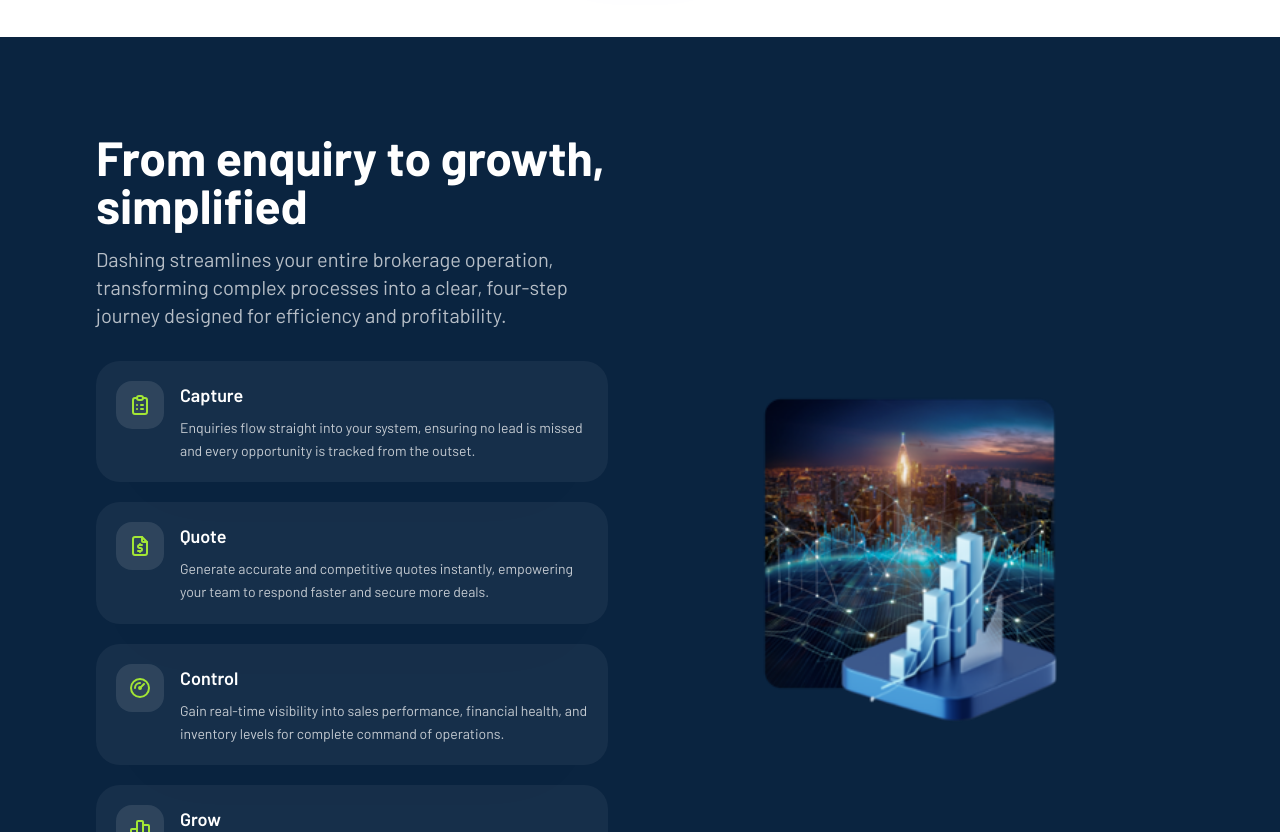
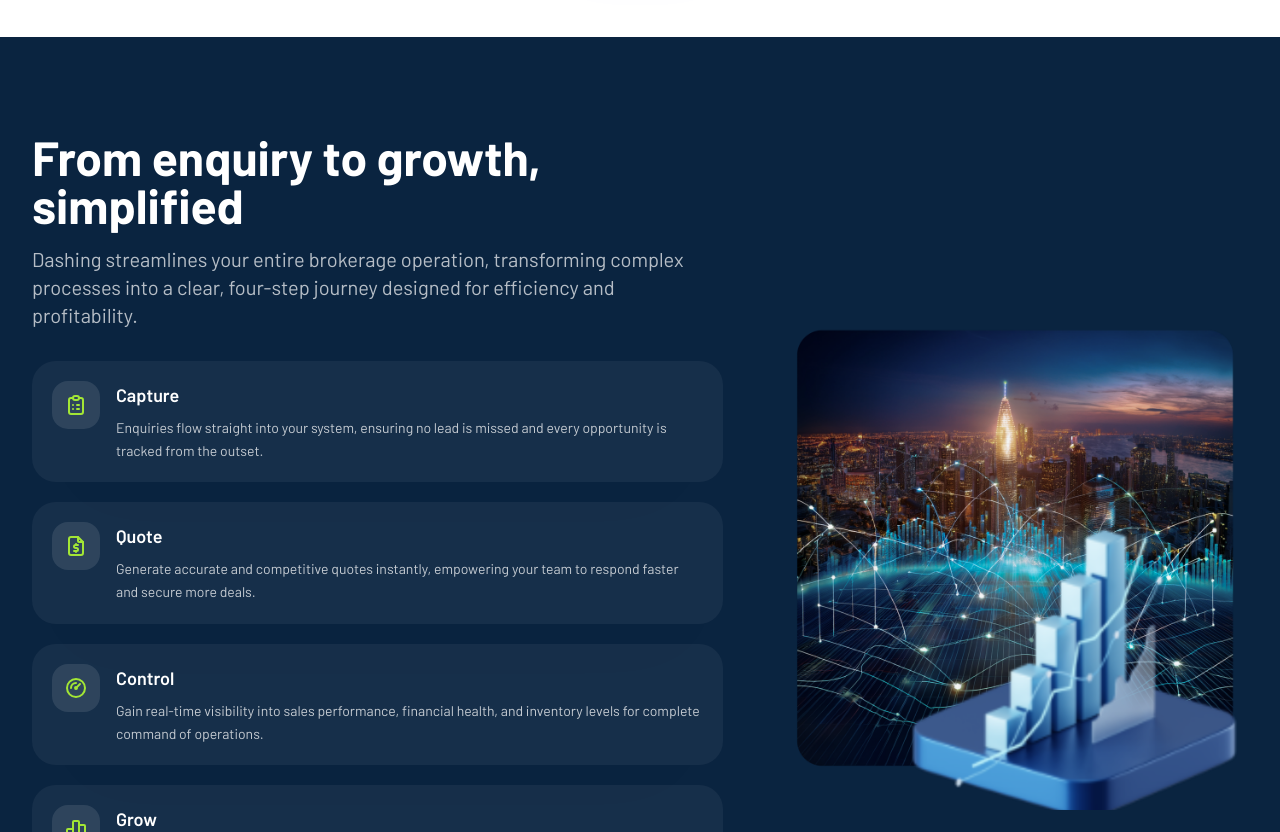
Before and after one commit to hari-bhandari/dashing-site2, a Next.js app: page / in a window 1280 px wide. Shown: the part 4400-5232 px from the top of the page. Built offline with nearby package versions, Linux system fonts and the light colour scheme; no server answers.

Commit message:
feat: Add new graph image and update layout in DashingJourney component

```diff
--- a/src/app/components/Sections/DashingJourney.tsx
+++ b/src/app/components/Sections/DashingJourney.tsx
@@ -36,7 +36,7 @@
         className="absolute inset-0 -z-10"
         aria-hidden
       />
-      <div className="mx-auto grid max-w-6xl gap-12 px-4 sm:px-6 lg:grid-cols-[minmax(0,1fr)_minmax(0,1fr)] lg:items-center lg:gap-16 lg:px-8">
+      <div className="mx-auto grid max-w-7xl gap-12 px-4 sm:px-6 lg:grid-cols-[1.5fr_1fr] lg:items-center lg:gap-16 lg:px-8">
         <div className="space-y-8">
           <div className="space-y-4">
             <h2 className="text-4xl font-bold text-white sm:text-5xl">
@@ -72,9 +72,9 @@
           </div>
         </div>
         <div className="flex h-full w-full items-center justify-center">
-          <div className="relative h-[450px] w-full max-w-lg overflow-hidden">
+          <div className="relative h-[500px] w-full overflow-hidden">
             <Image
-              src="/fromEnquiryToGrowth.png"
+              src="/graph.png"
               alt="Illustration of brokerage workflow growth progression"
               fill
               sizes="(min-width:1280px) 640px, (min-width:1024px) 560px, (min-width:640px) 420px, 90vw"
```
Also changed, not shown: public/graph.png (added).
